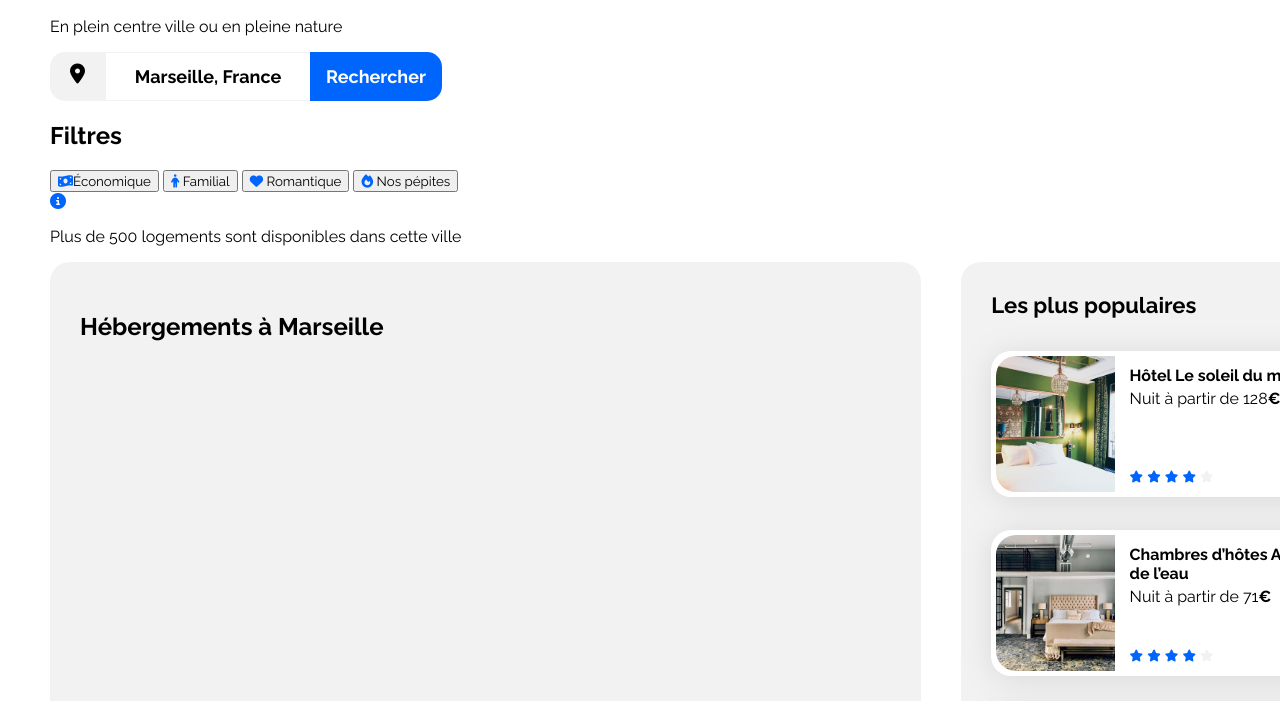
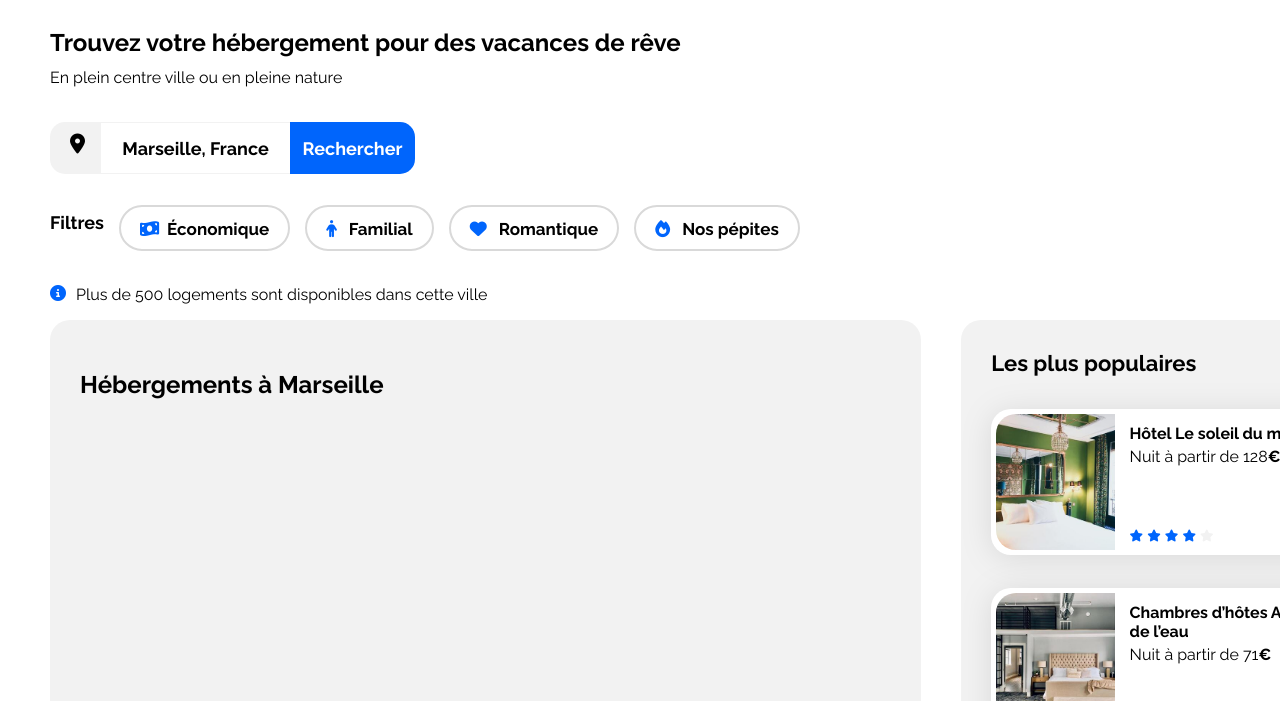
Before and after one commit to Joaqu-ins/projet1, a plain HTML site: page booki/index.html in a window 1280 px wide. Shown: the part 81-782 px from the top of the page. Drawn offline with Linux system fonts and the light colour scheme.

Commit message:
réalisation du styles des boutons filtre et retouches du header et de la section recherche

```diff
--- a/booki/css/style.css
+++ b/booki/css/style.css
@@ -64,12 +64,12 @@ a {
 
 
 
-/****** Header ***********/
+/****** Header *******************************************************/
 .header {
 
     display: flex;
     justify-content: space-between;
-    margin-top: 10px;
+    margin-top: 20px;
 }
 
 header a:hover {
@@ -82,10 +82,11 @@ header a:hover {
 .logo {
     width: 61.09px;
     height: 19px;
+    position: relative;
+    top: 15px;
 }
 
 header nav {
-
     display: flex;
     gap: 4em;
 }
@@ -93,11 +94,19 @@ header nav {
 
 
 
-/****** Research section ***********/
+/****** Research and filter section **********************************/
 
+
+.search_filtre h1 {
+margin-top: 70px;
+margin-bottom: -5px;
+}
+
+        /** research zone **/
 .formulaire {
+    margin-top: 35px;
     display: flex;
-    height: 49px;
+    height: 52px;
 }
 
 #iconGPS {
@@ -109,15 +118,14 @@ header nav {
     width: 50px;
     padding-left: 20px;
     padding-top: 12px;
-    margin-right: -15px;
+    margin-right: -20px;
 }
-
 
 
 .text_research {
     border: none;
     text-align: center;
-    width:200px;
+    width:185px;
     font-size: 18px;
     font-weight: bold;
     border: 1px solid #F2F2F2;
@@ -129,7 +137,7 @@ header nav {
     background-color: #0065FC;
     border-radius: 0px 15px 15px 0px;
     color: white;
-    width: 132px;
+    width: 125px;
     font-size: 18px;
     font-weight: bold;
     border: none;
@@ -149,15 +157,75 @@ header nav {
 
 
 
-#filter {
+
+
+
+        /** filter zone **/
+
+.div_filter {
+display: flex;
+gap: 15px;
+padding-top: 15px;
+height: 50px;
+width: 758px;
+}
+
+#filter_title {
     font-size: 18px;
+    padding-top: 8px;
+}
+
+.buttons_filter {
+    display: flex;
+    margin-top: 16px;
+    gap: 15px;
+}
+
+.button {
+    border: solid 2px rgba(217, 217, 217, 1);
+    border-radius: 25px;
+    background-color: white;
+    padding: 12px 19px 30px 19px;
+    font-size: 17px;
+    font-weight: bold;
+}
+
+.button:hover {
+background-color: #DEEBFF;
+}
+
+
+.button i {
+padding-right: 8px;
 }
 
 
 
 
 
-/****** Hebergements And Populaires ***********/
+ /** Infobar**/
+
+#infobar {
+    margin-top: 30px;
+    display: flex;
+    gap: 10px;
+}
+
+#infobar i {
+    padding-top: 16px;
+
+}
+
+
+
+
+
+
+
+
+
+
+/****** Hebergements And Populaires *******************************************/
 .hebergements-and-populaires {
     display: flex;
     justify-content: space-between;
```
